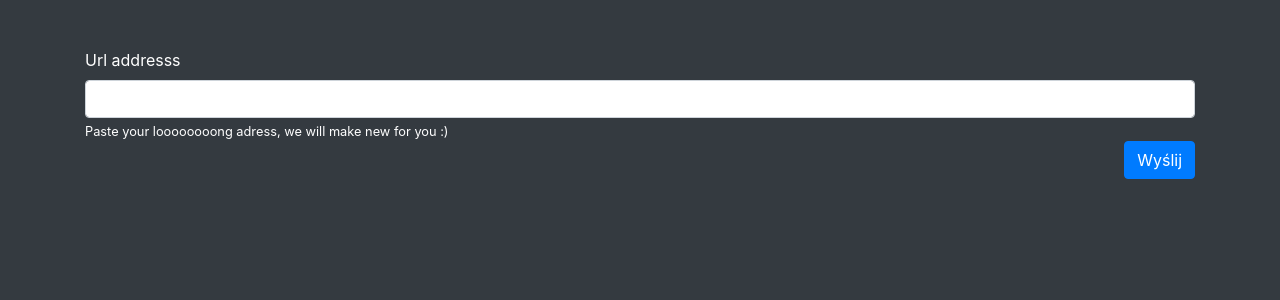
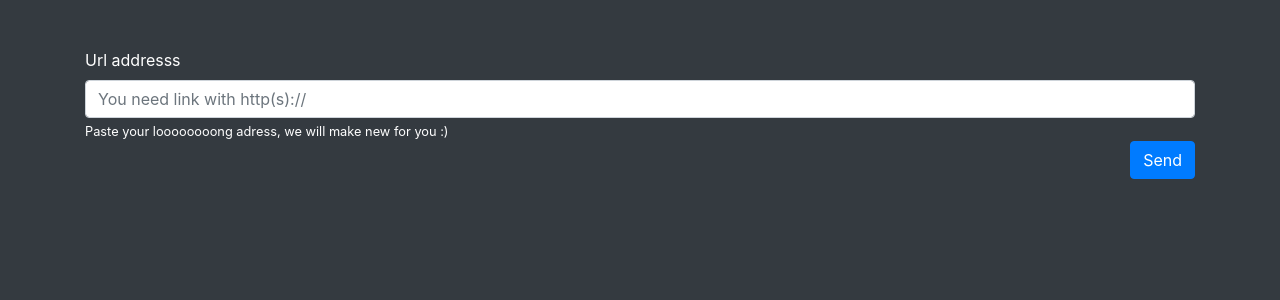
Before and after one commit to Konradx3/ShortUrl, a PHP site: page /shorturl/ in a window 1280 px wide. Shown: the top 300 px of the page. Run offline with PHP 8.4, Linux system fonts and the light colour scheme.

Commit message:
Small changes

```diff
--- a/index.php
+++ b/index.php
@@ -12,11 +12,20 @@
 <div class="container mt-5">
   <form action="main.php" method="post">
     <label for="input">Url addresss</label>
-    <input type="url" id="input" class="form-control" name="url" aria-describedby="helpBlock">
+    <input type="url" id="input" class="form-control" name="url" aria-describedby="helpBlock" placeholder="You need link with http(s)://">
     <small id="helpBlock" class="form-text text-white">
       Paste your loooooooong adress, we will make new for you :)
     </small>
-    <button type="submit" class="btn btn-primary float-right">Wyślij</button>
+    <button type="submit" class="btn btn-primary float-right">Send</button>
+      <?php
+      if (isset($_GET['q']))
+      {
+          if ($_GET['q'] == 'er')
+          {
+              echo "<p class='text-danger'>Wrong URL address.</p>";
+          }
+      }
+      ?>
   </form>
 </div>
 <!-- Optional JavaScript -->
--- a/main.php
+++ b/main.php
@@ -16,7 +16,7 @@ if (!empty($_POST['url']))
     }
     else
     {
-        echo 'Nie prawidłowy adres url';
+        header('Location: index.php?q=er');
     }
 }
 else
```
